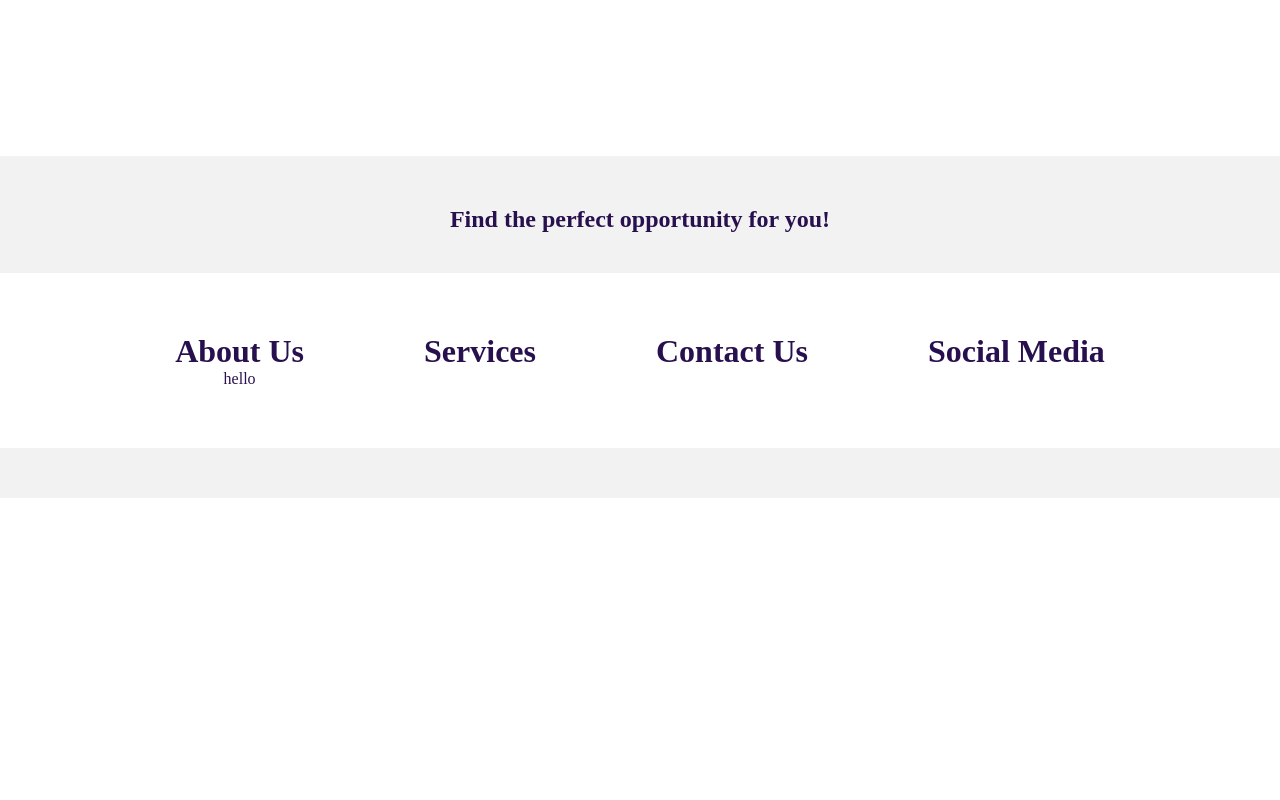
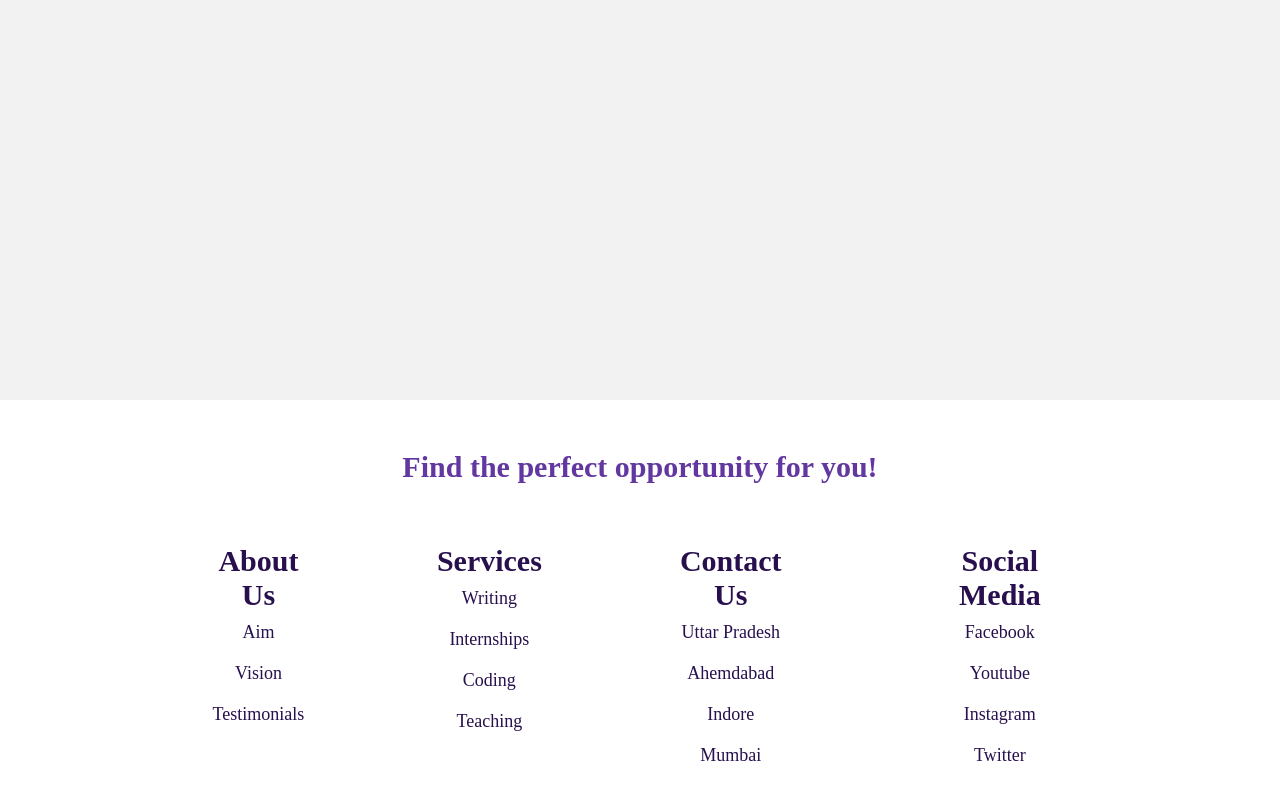
Before and after one commit to MaximBacar/soen341, a React (Create React App) app in the folder we-job/: page / in a window 1280 px wide. Shown: the part 402-1202 px from the top of the page. Before the commit the page ends 900 px from the top, so only its background shows below. Built offline with nearby package versions, Linux system fonts and the light colour scheme.

Commit message:
background color of homepage+ completion of footer

```diff
--- a/we-job/package.json
+++ b/we-job/package.json
@@ -6,9 +6,13 @@
     "@testing-library/jest-dom": "^5.16.5",
     "@testing-library/react": "^13.4.0",
     "@testing-library/user-event": "^13.5.0",
+    "localforage": "^1.10.0",
+    "match-sorter": "^6.3.1",
     "react": "^18.2.0",
     "react-dom": "^18.2.0",
+    "react-router-dom": "^6.8.1",
     "react-scripts": "^5.0.1",
+    "sort-by": "^1.2.0",
     "web-vitals": "^2.1.4"
   },
   "scripts": {
--- a/we-job/src/App.js
+++ b/we-job/src/App.js
@@ -1,4 +1,4 @@
-import Homepage from "./Components/homepage";
+import Homepage from "./pages/homepage";
 import "./App.css";
 import "./Components/navbar.css";
 
--- a/we-job/src/Components/footer.css
+++ b/we-job/src/Components/footer.css
@@ -1,16 +1,17 @@
 #footer {
-  background-color: #f2f2f2;
+  background-color: white;
+  border-top: solid 2px #f2f2f2;
   position: absolute;
-  bottom: -100px;
+  top: 100%;
   width: 100%;
-  padding-bottom: 50px;
+  padding-bottom: 20px;
 }
 
 #title {
   padding-top: 50px;
-  font-size: 24px;
-  color: #28104e;
-  margin-bottom: 40px;
+  font-size: 30px;
+  color: #6237a0;
+  /* margin-bottom: 40px; */
   font-weight: bold;
   text-align: center;
 }
@@ -19,32 +20,26 @@
   display: flex;
   justify-content: center;
   text-align: center;
-  width: 100%;
-  background-color: white;
+  max-width: 1000px;
+  margin: 0 auto;
 }
 
-#about {
+.footerCategories {
+  font-size: 15px;
   color: #28104e;
   flex-direction: column;
   display: flex;
   padding: 60px;
 }
 
-#services {
+a {
+  text-decoration: none;
+  padding: 10px;
   color: #28104e;
-  flex-direction: column;
-  display: flex;
-  padding: 60px;
+  font-size: 18px;
 }
 
-#contact {
-  color: #28104e;
-  display: flex;
-  padding: 60px;
+a:hover {
+  color: #6237a0;
+  /* font-weight: bold; */
 }
-
-#social {
-  color: #28104e;
-  display: flex;
-  padding: 60px;
-}
--- a/we-job/src/Components/footer.js
+++ b/we-job/src/Components/footer.js
@@ -1,24 +1,38 @@
 import React from "react";
 import "./footer.css";
+// import { Link } from "react-router-dom";
 
 function Footer() {
   return (
     <div id="footer">
       <h1 id="title">Find the perfect opportunity for you!</h1>
       <div id="container">
-        <div id="about">
+        <div class="footerCategories">
           <h1>About Us</h1>
-          <p>hello</p>
+          <a href="#">Aim</a>
+          <a href="#">Vision</a>
+          <a href="#">Testimonials</a>
         </div>
-        <div id="services">
+        <div class="footerCategories">
           <h1>Services</h1>
-          {/* <p>test</p> */}
+          <a href="#">Writing</a>
+          <a href="#">Internships</a>
+          <a href="#">Coding</a>
+          <a href="#">Teaching</a>
         </div>
-        <div id="contact">
+        <div class="footerCategories">
           <h1>Contact Us</h1>
+          <a href="#">Uttar Pradesh</a>
+          <a href="#">Ahemdabad</a>
+          <a href="#">Indore</a>
+          <a href="#">Mumbai</a>
         </div>
-        <div id="social">
+        <div class="footerCategories">
           <h1>Social Media</h1>
+          <a href="#">Facebook</a>
+          <a href="#">Youtube</a>
+          <a href="#">Instagram</a>
+          <a href="#">Twitter</a>
         </div>
       </div>
     </div>
--- a/we-job/src/Components/homepage.js
+++ /dev/null
@@ -1,12 +0,0 @@
-import Navbar from "./navbar";
-import Footer from "./footer";
-
-function Homepage() {
-  return (
-    <div>
-      <Navbar />
-      <Footer />
-    </div>
-  );
-}
-export default Homepage;
--- /dev/null
+++ b/we-job/src/pages/homepage.css
@@ -0,0 +1,9 @@
+#home {
+  position: absolute;
+  /* display: flex; */
+  top: 0;
+  bottom: 0;
+  left: 0;
+  right: 0;
+  background-color: #f2f2f2;
+}
--- /dev/null
+++ b/we-job/src/pages/homepage.js
@@ -0,0 +1,13 @@
+import Navbar from "../Components/navbar";
+import Footer from "../Components/footer";
+import "./homepage.css";
+
+function Homepage() {
+  return (
+    <div id="home">
+      <Navbar />
+      <Footer />
+    </div>
+  );
+}
+export default Homepage;
```
Also changed, not shown: 1 other file (tests, documents, lock files or other folders).
